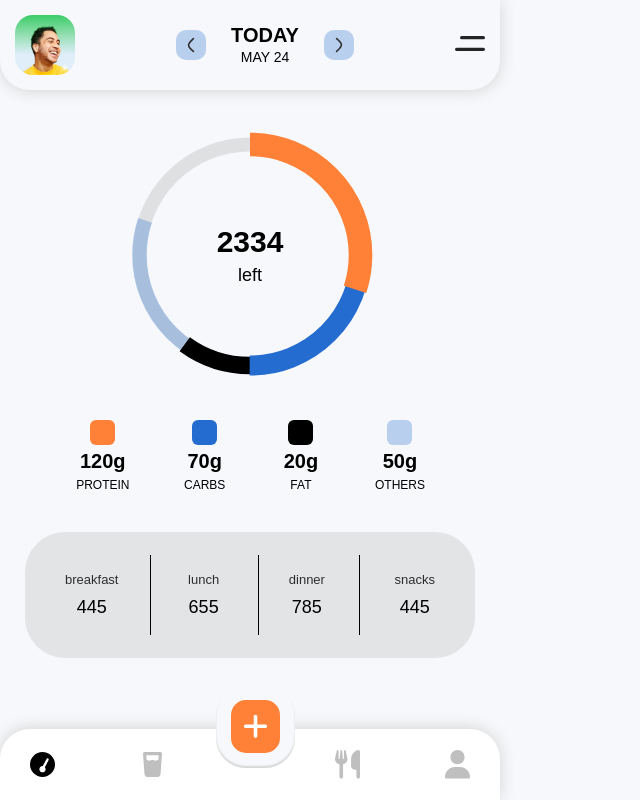
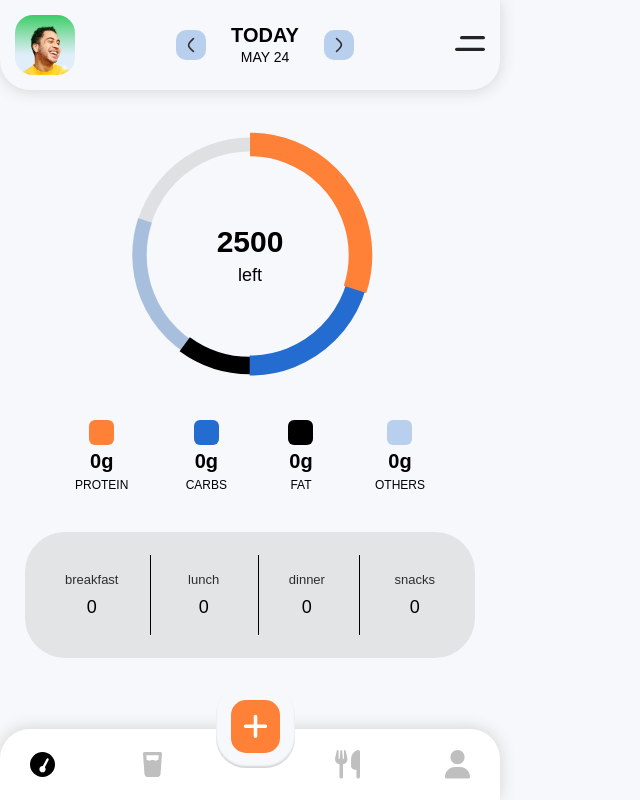
Before and after one commit to MahshadOliaie/Fitness-App, a React (Vite) app: page / in a window 1280 px wide. Shown: the whole page, without its empty margins (0-640 px from the left). Built offline with nearby package versions, Linux system fonts and the light colour scheme.

Commit message:
dynamic nutritions

```diff
--- a/src/App.jsx
+++ b/src/App.jsx
@@ -1,11 +1,30 @@
 
+import { useState } from "react"
 import Dashboard from "./components/Dashboard/Dashboard"
+import FoodContext from "./context/FoodContext"
 
 function App() {
+  const [breakfast , setBreakfast] = useState([])
+  const [lunch , setLunch] = useState([])
+  const [dinner , setDinner] = useState([])
+  const [snack , setSnack] = useState([])
 
   return (
     <>
-      <Dashboard />
+      <FoodContext.Provider value={{
+        breakfast,
+        lunch,
+        dinner,
+        snack,
+        setBreakfast,
+        setDinner,
+        setLunch,
+        setSnack
+      }}>
+
+        <Dashboard />
+
+      </FoodContext.Provider>
     </>
   )
 }
--- a/src/components/Diagram/Diagram.jsx
+++ b/src/components/Diagram/Diagram.jsx
@@ -1,19 +1,11 @@
+import useCalculator from '../../hooks/useCalculator'
 import CSS from './index.module.css'
 
 function Diagram() {
+    const { breakfastInfo, lunchInfo, dinnerInfo, snackInfo } = useCalculator()
     return (
         <>
             <div className={CSS.diagramContainer}>
-                {/* <svg className={CSS.diagram} width="246" height="159" viewBox="0 0 246 159" fill="none" xmlns="http://www.w3.org/2000/svg">
-                <path className={CSS.baseline} d="M11.0032 157.484C11.003 110.997 11.0029 61.4971 27.001 41.9892C42.9992 22.4813 64.5007 11.487 120.001 11.487C175.501 11.487 201.5 21.5 215.501 42.4892C229.502 63.4784 235.003 102.996 235.003 158.442" />
-
-                <path className={CSS.protein} d="M11.0032 157.484C11.003 110.997 11.0029 61.4971 27.001 41.9892C42.9992 22.4813 64.5007 11.487 120.001 11.487C175.501 11.487 201.5 21.5 215.501 42.4892C229.502 63.4784 235.003 102.996 235.003 158.442" />
-
-                <path className={CSS.carbs} d="M11.0032 157.484C11.003 110.997 11.0029 61.4971 27.001 41.9892C42.9992 22.4813 64.5007 11.487 120.001 11.487C175.501 11.487 201.5 21.5 215.501 42.4892C229.502 63.4784 235.003 102.996 235.003 158.442" />
-
-                <path className={CSS.fat} d="M11.0032 157.484C11.003 110.997 11.0029 61.4971 27.001 41.9892C42.9992 22.4813 64.5007 11.487 120.001 11.487C175.501 11.487 201.5 21.5 215.501 42.4892C229.502 63.4784 235.003 102.996 235.003 158.442" />
-
-            </svg> */}
                 <svg viewBox="0 0 36 36" className={CSS.diagram}>
                     <path className={CSS.baseline} strokeDasharray="100" d="M18 2.0845
                 a 15.9155 15.9155 0 0 1 0 31.831
@@ -41,7 +33,7 @@ function Diagram() {
 
                 </svg>
                 <div className={CSS.calories}>
-                    <p className={CSS.caloryNum}>2334</p>
+                    <p className={CSS.caloryNum}>{2500 - [...breakfastInfo.calories, ...lunchInfo.calories, ...dinnerInfo.calories, snackInfo.calories].reduce((acc, curr) => acc + curr, 0)}</p>
                     <p className={CSS.left}>left</p>
                 </div>
             </div>
@@ -49,25 +41,25 @@ function Diagram() {
             <div className={CSS.nutritionGuide}>
                 <div className={CSS.nutrition}>
                     <div className={CSS.protein}></div>
-                    <p className={CSS.grams}>120g</p>
+                    <p className={CSS.grams}>{[...breakfastInfo.protein, ...lunchInfo.protein, ...dinnerInfo.protein, snackInfo.protein].reduce((acc, curr) => acc + curr, 0)}g</p>
                     <p className={CSS.unit}>PROTEIN</p>
                 </div>
 
                 <div className={CSS.nutrition}>
                     <div className={CSS.carbs}></div>
-                    <p className={CSS.grams}>70g</p>
+                    <p className={CSS.grams}>{[...breakfastInfo.carbs, ...lunchInfo.carbs, ...dinnerInfo.carbs, snackInfo.carbs].reduce((acc, curr) => acc + curr, 0)}g</p>
                     <p className={CSS.unit}>CARBS</p>
                 </div>
 
                 <div className={CSS.nutrition}>
                     <div className={CSS.fat}></div>
-                    <p className={CSS.grams}>20g</p>
+                    <p className={CSS.grams}>{[...breakfastInfo.fat, ...lunchInfo.fat, ...dinnerInfo.fat, snackInfo.fat].reduce((acc, curr) => acc + curr, 0)}g</p>
                     <p className={CSS.unit}>FAT</p>
                 </div>
 
                 <div className={CSS.nutrition}>
                     <div className={CSS.others}></div>
-                    <p className={CSS.grams}>50g</p>
+                    <p className={CSS.grams}>{[...breakfastInfo.others, ...lunchInfo.others, ...dinnerInfo.others, snackInfo.others].reduce((acc, curr) => acc + curr, 0)}g</p>
                     <p className={CSS.unit}>OTHERS</p>
                 </div>
             </div>
--- a/src/components/Meals/Meals.jsx
+++ b/src/components/Meals/Meals.jsx
@@ -1,25 +1,27 @@
+import useCalculator from '../../hooks/useCalculator'
 import CSS from './index.module.css'
 
 
 function Meals() {
+    const { breakfastInfo, lunchInfo, dinnerInfo, snackInfo } = useCalculator()
     return (
         <>
             <div className={CSS.meals}>
                 <div className={CSS.breakfast}>
                     <p className={CSS.mealName}>breakfast</p>
-                    <p className={CSS.cal}>445</p>
+                    <p className={CSS.cal}>{(breakfastInfo.calories).reduce((acc, curr) => acc + curr, 0)}</p>
                 </div>
                 <div className={CSS.lunch}>
                     <p className={CSS.mealName}>lunch</p>
-                    <p className={CSS.cal}>655</p>
+                    <p className={CSS.cal}>{(lunchInfo.calories).reduce((acc, curr) => acc + curr, 0)}</p>
                 </div>
                 <div className={CSS.dinner}>
                     <p className={CSS.mealName}>dinner</p>
-                    <p className={CSS.cal}>785</p>
+                    <p className={CSS.cal}>{(dinnerInfo.calories).reduce((acc, curr) => acc + curr, 0)}</p>
                 </div>
                 <div className={CSS.snacks}>
                     <p className={CSS.mealName}>snacks</p>
-                    <p className={CSS.cal}>445</p>
+                    <p className={CSS.cal}>{(snackInfo.calories).reduce((acc, curr) => acc + curr, 0)}</p>
                 </div>
             </div>
         </>
--- /dev/null
+++ b/src/context/FoodContext.js
@@ -0,0 +1,16 @@
+import { createContext } from "react";
+
+
+const FoodContext = createContext({
+    breakfast: [],
+    lunch: [],
+    dinner: [],
+    snack: [],
+    setBreakfast: () => { },
+    setLunch: () => { },
+    setDinner: () => { },
+    setSnack: () => { },
+
+})
+
+export default FoodContext
--- /dev/null
+++ b/src/hooks/useCalculator.js
@@ -0,0 +1,70 @@
+import { useContext } from "react"
+import FoodContext from "../context/FoodContext"
+
+
+function useCalculator() {
+    const { breakfast, lunch, dinner, snack } = useContext(FoodContext)
+
+    const breakfastInfo = {
+        calories: [],
+        protein: [],
+        carbs: [],
+        fat: [],
+        others: []
+    }
+    const lunchInfo = {
+        calories: [],
+        protein: [],
+        carbs: [],
+        fat: [],
+        others: []
+    }
+    const dinnerInfo = {
+        calories: [],
+        protein: [],
+        carbs: [],
+        fat: [],
+        others: []
+    }
+    const snackInfo = {
+        calories: [],
+        protein: [],
+        carbs: [],
+        fat: [],
+        others: []
+    }
+
+
+    breakfast.map(item => {
+        breakfastInfo.calories.push(Math.round(item.calories))
+        breakfastInfo.protein.push(Math.round(item.protein_g))
+        breakfastInfo.carbs.push(Math.round(item.carbohydrates_total_g))
+        breakfastInfo.fat.push(Math.round(item.fat_total_g))
+    })
+
+    lunch.map(item => {
+        lunchInfo.calories.push(Math.round(item.calories))
+        lunchInfo.protein.push(Math.round(item.protein_g))
+        lunchInfo.carbs.push(Math.round(item.carbohydrates_total_g))
+        lunchInfo.fat.push(Math.round(item.fat_total_g))
+    })
+
+    dinner.map(item => {
+        dinnerInfo.calories.push(Math.round(item.calories))
+        dinnerInfo.protein.push(Math.round(item.protein_g))
+        dinnerInfo.carbs.push(Math.round(item.carbohydrates_total_g))
+        dinnerInfo.fat.push(Math.round(item.fat_total_g))
+    })
+
+    snack.map(item => {
+        snackInfo.calories.push(Math.round(item.calories))
+        snackInfo.protein.push(Math.round(item.protein_g))
+        snackInfo.carbs.push(Math.round(item.carbohydrates_total_g))
+        snackInfo.fat.push(Math.round(item.fat_total_g))
+    })
+
+    return { breakfastInfo, lunchInfo, dinnerInfo, snackInfo }
+
+}
+
+export default useCalculator
```
